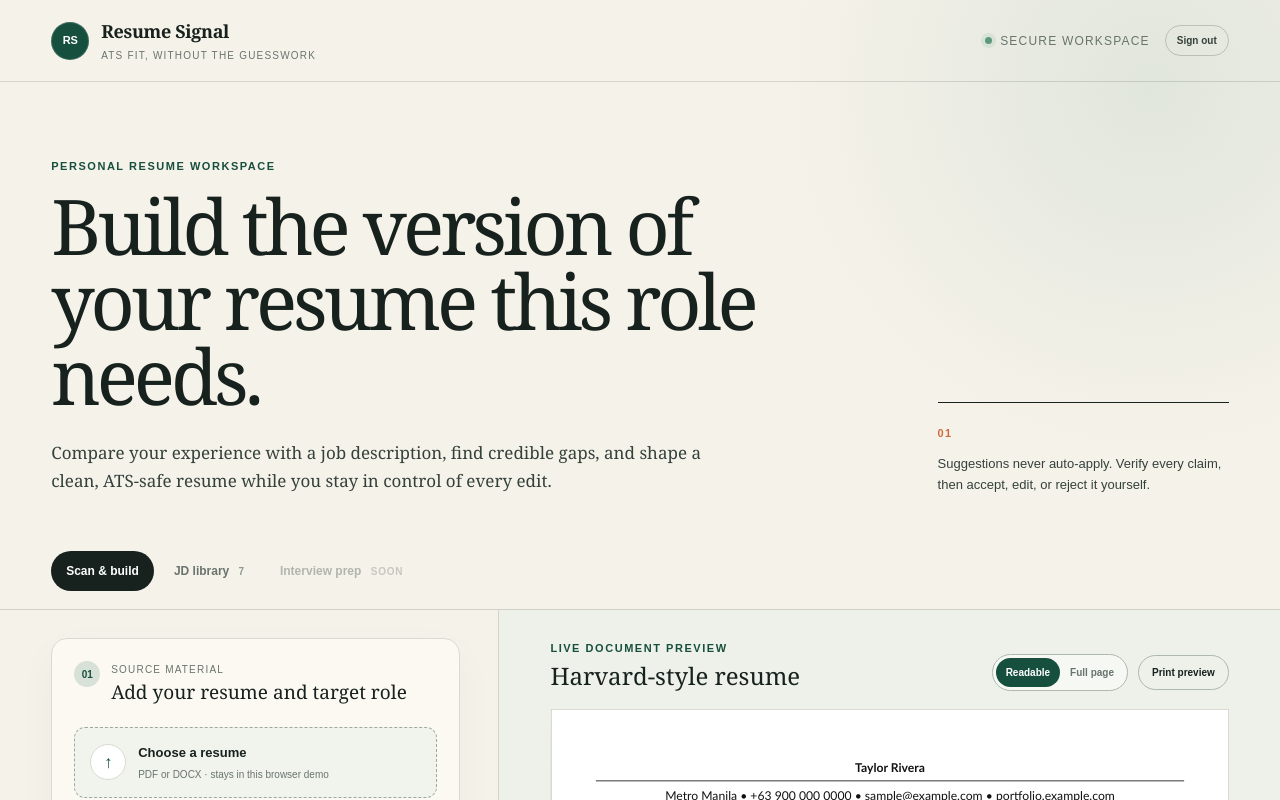
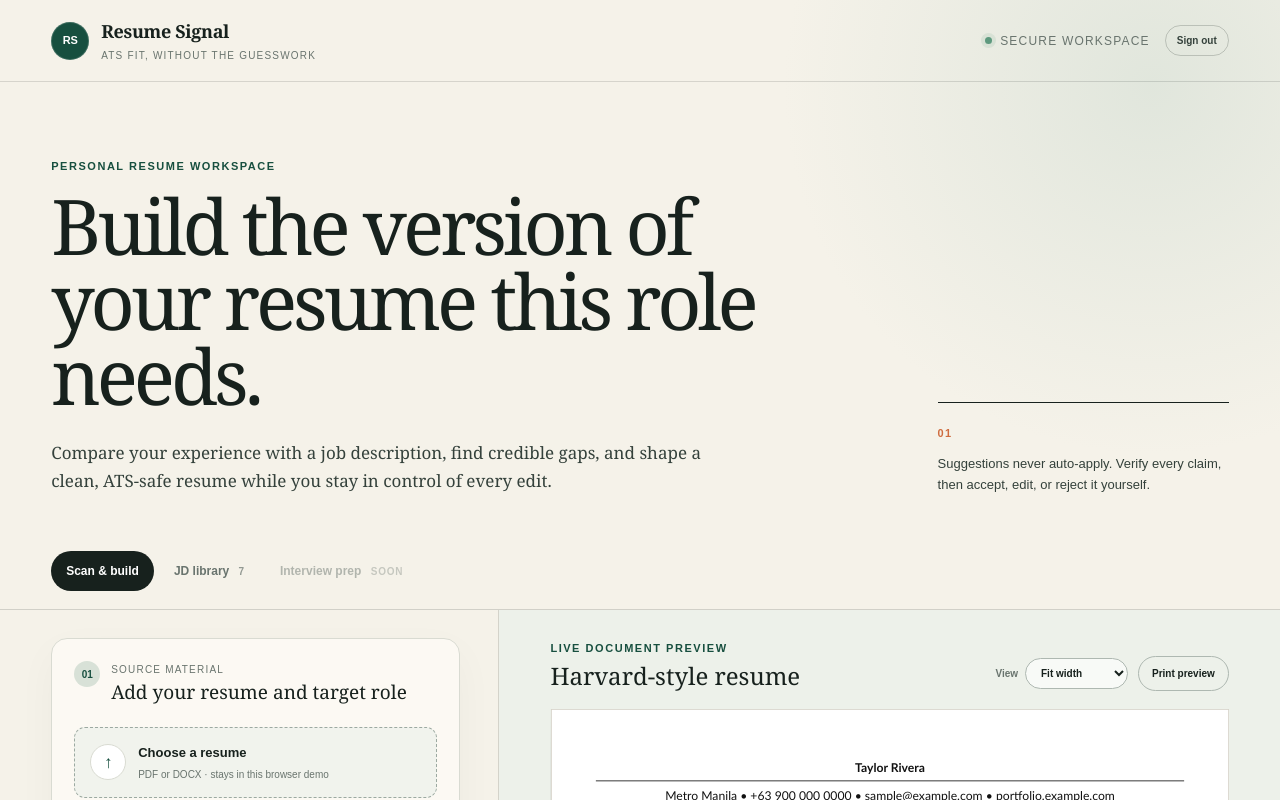
Before and after one commit to carlo-cortez/resume-signal, a Next.js app: page / in a window 1280 px wide. Shown: the top 800 px of the page. Built offline with nearby package versions, Linux system fonts and the light colour scheme.

Commit message:
Refine resume preview controls

```diff
--- a/app/globals.css
+++ b/app/globals.css
@@ -182,9 +182,9 @@ textarea:focus { border-color: var(--forest); outline: 3px solid rgba(23,79,63,.
 .preview-header .eyebrow { margin-bottom: 5px; }
 .preview-header h2 { margin: 0; font: 500 24px/1.2 Georgia, serif; }
 .preview-actions { display: flex; align-items: center; gap: 10px; }
-.preview-mode { display: flex; padding: 3px; border: 1px solid #aeb8b1; border-radius: 999px; background: rgba(255,255,255,.45); }
-.preview-mode button { border: 0; border-radius: 999px; padding: 7px 10px; color: var(--muted); background: transparent; font-size: 10px; font-weight: 700; }
-.preview-mode button.active { color: white; background: var(--forest); }
+.preview-view-control { display: flex; align-items: center; gap: 7px; color: var(--muted); font-size: 10px; font-weight: 700; }
+.preview-view-control select { min-width: 102px; border: 1px solid #aeb8b1; border-radius: 999px; padding: 8px 28px 8px 11px; color: var(--ink); background-color: rgba(255,255,255,.65); font: inherit; }
+.preview-view-control select:focus { border-color: var(--forest); outline: 3px solid rgba(23,79,63,.12); }
 .secondary-button { border: 1px solid #aeb8b1; border-radius: 999px; padding: 9px 13px; color: var(--ink); background: transparent; font-size: 10px; font-weight: 700; }
 .secondary-button:hover { background: var(--paper); }
 .paper-frame { display: flex; justify-content: center; width: 100%; height: calc(1056px * var(--preview-scale)); overflow: hidden; }
@@ -292,7 +292,7 @@ footer strong { color: var(--ink); }
   .controls-column, .preview-column, .library-view { padding-left: 16px; padding-right: 16px; }
   .panel { padding: 17px; }
   .preview-header { align-items: start; gap: 12px; }
-  .preview-actions { align-items: flex-end; flex-direction: column-reverse; }
+  .preview-actions { align-items: flex-end; flex-direction: column; }
   .preview-legend { display: grid; }
   .role-list { grid-template-columns: 1fr; }
   .profile-heading { display: grid; gap: 12px; }
--- a/app/page.tsx
+++ b/app/page.tsx
@@ -470,24 +470,16 @@ export default function Home() {
                 <h2>Harvard-style resume</h2>
               </div>
               <div className="preview-actions">
-                <div className="preview-mode" role="group" aria-label="Preview size">
-                  <button
-                    className={previewMode === "readable" ? "active" : ""}
-                    type="button"
-                    aria-pressed={previewMode === "readable"}
-                    onClick={() => setPreviewMode("readable")}
+                <label className="preview-view-control">
+                  <span>View</span>
+                  <select
+                    value={previewMode}
+                    onChange={(event) => setPreviewMode(event.target.value as PreviewMode)}
                   >
-                    Readable
-                  </button>
-                  <button
-                    className={previewMode === "page" ? "active" : ""}
-                    type="button"
-                    aria-pressed={previewMode === "page"}
-                    onClick={() => setPreviewMode("page")}
-                  >
-                    Full page
-                  </button>
-                </div>
+                    <option value="readable">Fit width</option>
+                    <option value="page">Fit page</option>
+                  </select>
+                </label>
                 <button className="secondary-button" onClick={() => window.print()}>
                   Print preview
                 </button>
```
Also changed, not shown: 1 other file (tests, documents, lock files or other folders).
